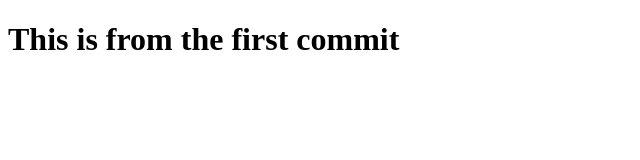
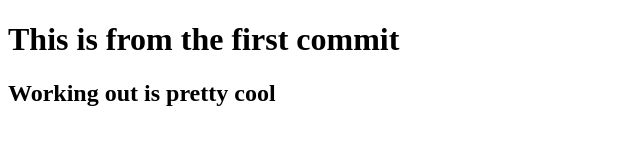
Before and after one commit to DyannC/git-learning, a plain HTML site: page day05-git-v2/index.html in a window 1280 px wide. Shown: the whole page, without its empty margins (0-640 px from the left). Drawn offline with Linux system fonts and the light colour scheme.

Commit message:
added h2 in the code

```diff
--- a/day05-git-v2/index.html
+++ b/day05-git-v2/index.html
@@ -8,5 +8,8 @@
 <body>
     <!-- First commit -->
     <h1>This is from the first commit</h1>
+
+    <!-- Added within the Dyann branch -->
+     <h2>Working out is pretty cool</h2>
 </body>
 </html>
```
